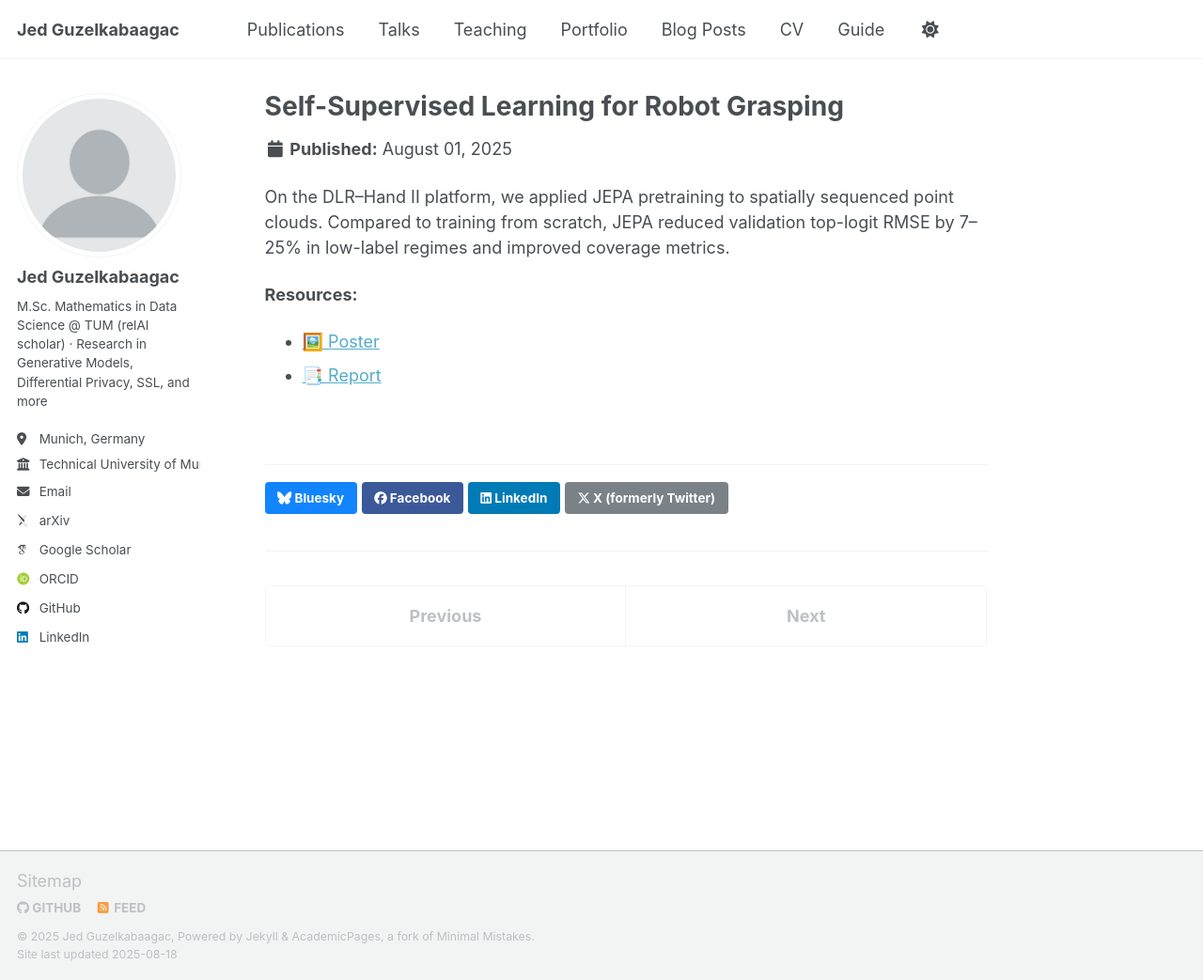
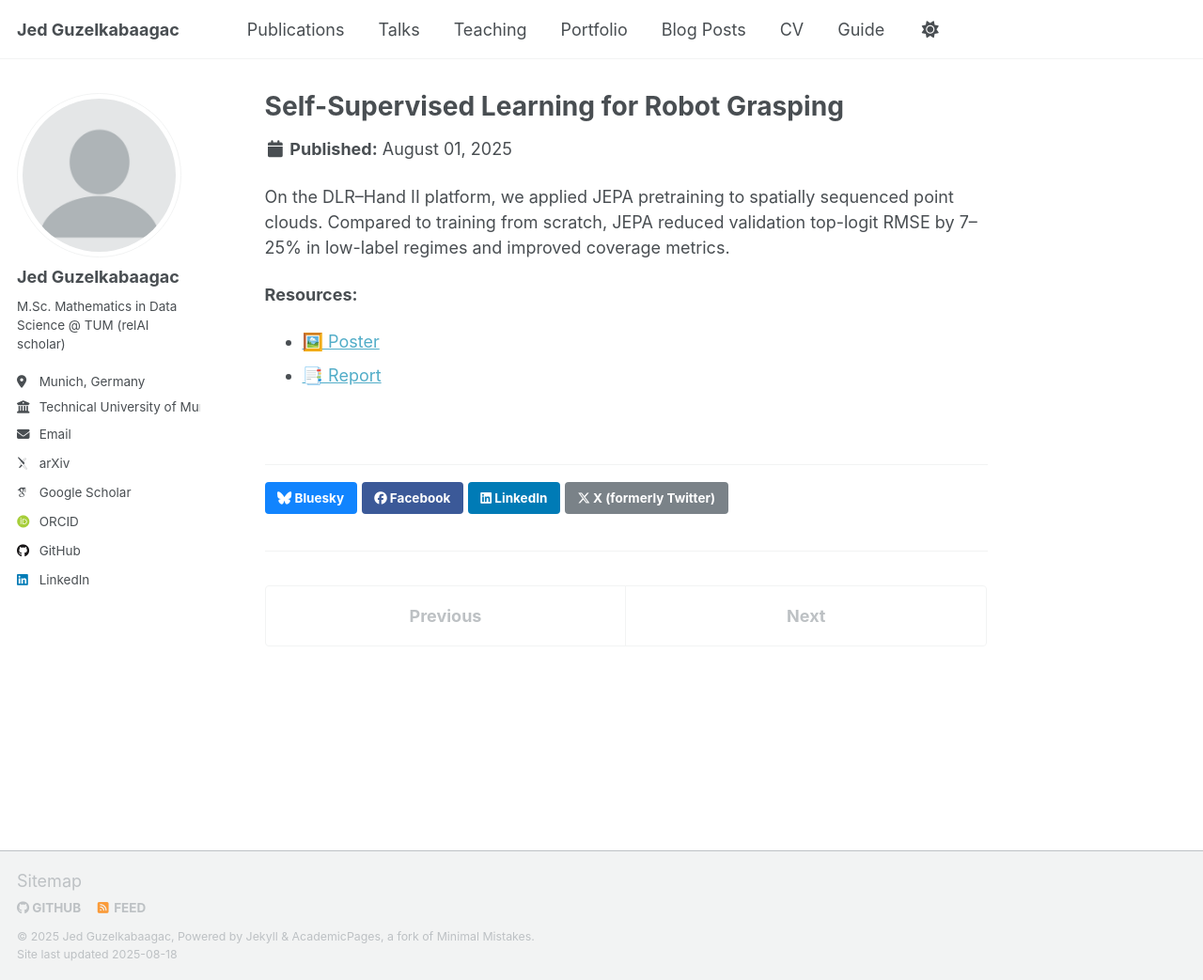
Before and after one commit to jedguz/jedguz.github.io, a Jekyll site: the page built from _portfolio/grasping.md, in a window 1280 px wide and 1043 px high. Shown: the whole window at 94% size. Built offline with Jekyll 4.4.1, drawn with Linux system fonts in a browser that asks for light colours; some web fonts are replaced; a script that is not in the unit is left out.

```diff
--- a/_config.yml
+++ b/_config.yml
@@ -11,7 +11,7 @@ site_theme               : "default" # Currently available options are "default"
 title                    : "Jed Guzelkabaagac"
 title_separator          : "-"
 name                     : &name "Jed Guzelkabaagac"
-description              : &description "M.Sc. Mathematics in Data Science @ TUM (relAI scholar) · Research in Generative Models, Differential Privacy, SSL, and more"
+description              : &description "M.Sc. Mathematics in Data Science @ TUM (relAI scholar)"
 url                      : "https://jedguz.github.io" # the base hostname & protocol for your site e.g. "https://[your GitHub username].github.io" or if you already have some other page hosted on Github then use "https://[your GitHub username].github.io/[Your Repo Name]"
 baseurl                  : "" # the subpath of your site, e.g. "/blog"
 repository               : "jedguz/jedguz.github.io"
@@ -22,7 +22,7 @@ repository               : "jedguz/jedguz.github.io"
 author:
   avatar           : "profile.png"
   name             : "Jed Guzelkabaagac"
-  bio              : "M.Sc. Mathematics in Data Science @ TUM (relAI scholar) · Research in Generative Models, Differential Privacy, SSL, and more"
+  bio              : "M.Sc. Mathematics in Data Science @ TUM (relAI scholar)"
   location         : "Munich, Germany"
   employer         : "Technical University of Munich"
   email            : "jed.guzelkabaagac@tum.de"
```
Also changed, not shown: _portfolio/grasping.md (+1 -1 lines), 2 other files.
